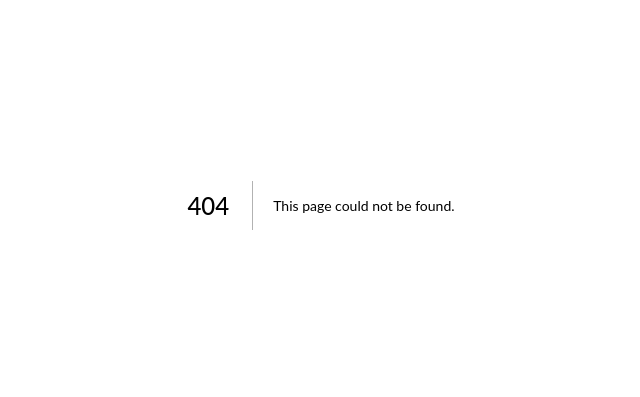
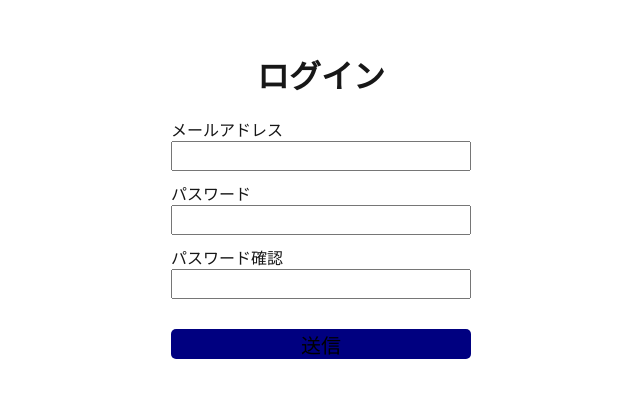
Before and after one commit to junjimoriyama/next-rails-blog, a Next.js app in the folder web/: page /signup in a window 1280 px wide. Before the commit this address had no page. Shown: the part 195-592 px from the top of the page, without its empty margins (319-959 px from the left). Built offline with nearby package versions, Linux system fonts and the light colour scheme.

Commit message:
ログイン画面UI作成

```diff
--- /dev/null
+++ b/web/app/signup/actionSignup.ts
@@ -0,0 +1,5 @@
+
+
+export const loginUser = () => {
+
+}
--- /dev/null
+++ b/web/app/signup/page.tsx
@@ -0,0 +1,55 @@
+"use client";
+
+import { loginUser } from "./actionSignup";
+import "./signup.scss";
+
+import React, { ChangeEvent, useState } from "react";
+
+const login = () => {
+
+  const [ email, setEmail  ] = useState('')
+  const [ password, setPassword ] = useState('')
+  const [ passwordConf, setPasswordConf  ] = useState('')
+
+  console.log(email)
+
+  return (
+    <div className="login">
+      <h1>ログイン</h1>
+      <form action={loginUser}>
+        <label htmlFor="email">
+          メールアドレス
+          <input
+          className="email"
+          type="email"
+          id="email"
+          onChange={(e: ChangeEvent<HTMLInputElement>) => setEmail(e.target.value)}
+          />
+        </label>
+        <label htmlFor="password">
+          パスワード
+        <input
+        className="password"
+        type="password"
+        id="password"
+        onChange={(e: ChangeEvent<HTMLInputElement>) => setPassword(e.target.value)}
+        />
+        </label>
+        <label htmlFor="passwordConf">
+          パスワード確認
+          <input
+          className="passwordConf"
+          type="password"
+          id="passwordConf"
+          // autoComplete="new-password"
+          onChange={(e: ChangeEvent<HTMLInputElement>) => setPassword(e.target.value)}
+          />
+        </label>
+
+        <button className="signUpBtn" type='submit'>送信</button>
+      </form>
+    </div>
+  );
+};
+
+export default login;
--- /dev/null
+++ b/web/app/signup/signup.scss
@@ -0,0 +1,44 @@
+.login {
+  width: 100%;
+  height: 100vh;
+  display: flex;
+  flex-direction: column;
+  justify-content: center;
+  align-items: center;
+
+  h1 {
+    margin-bottom: 20px;
+  }
+  form {
+    display: flex;
+    flex-direction: column;
+    justify-content: center;
+    align-items: center;
+    gap: 10px;
+
+    label {
+      &:last-of-type {
+        margin-bottom: 20px;
+      }
+
+      input {
+        display: block;
+        width: 300px;
+        height: 30px;
+      }
+    }
+  }
+
+  .signUpBtn {
+    width: 300px;
+    height: 30px;
+    background-color: navy;
+    border-radius: 5px;
+    font-size: 20px;
+    transition: .3s;
+
+    &:hover {
+      opacity: 0.7;
+    }
+  }
+}
```
Also changed, not shown: web/app/edit/[id]/page.tsx (+0 -7 lines).
